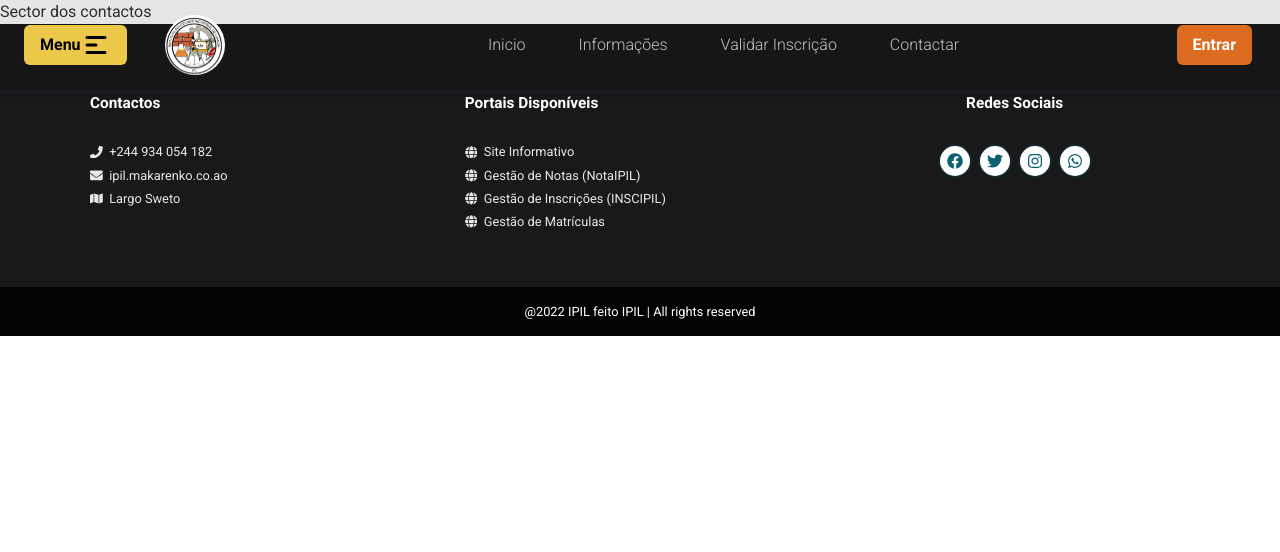
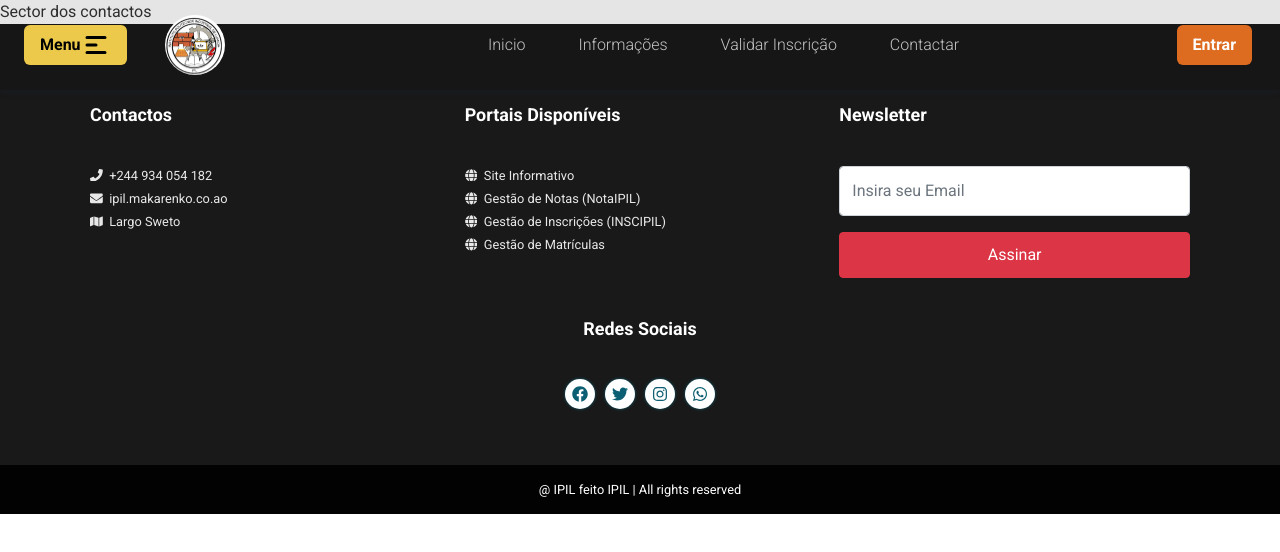
Before and after one commit to pedrodls/insc_ipil_client, a React (Vite) app: page /contacts in a window 1280 px wide. Shown: the top 552 px of the page. Built offline with nearby package versions, Linux system fonts and the light colour scheme.

Commit message:
footer add newsletter elements

```diff
--- a/src/components/footer/Footer.module.scss
+++ b/src/components/footer/Footer.module.scss
@@ -10,14 +10,15 @@
         padding: 40px 20px;
 
         h1 {
-            font-size: 1.2em;
+            font-size: 1.4em;
             font-weight: bold;
-            margin: 30px auto;
+            margin: 40px auto;
         }
 
         ul {
             list-style: none;
             padding: 0;
+
             li {
                 margin-top: 4px;
                 opacity: .9;
@@ -25,18 +26,19 @@
         }
     }
 
-    .contact{
-        ul li a:hover{
+    .contact {
+        ul li a:hover {
             cursor: default;
             opacity: 1;
             color: #fff;
         }
     }
-    .portal{
-        ul li a:hover{
+
+    .portal {
+        ul li a:hover {
             cursor: pointer;
             color: var(--default-orange);
-            text-decoration: underline;
+            transition: all .5s ease-in;
         }
     }
 
@@ -49,12 +51,13 @@
             padding: 15px 0;
         }
     }
-    .socialMedia{
+
+    .socialMedia {
         text-align: center;
-        ul{
+
+        ul {
             justify-content: center;
-        }
-    }
+
             .icons {
                 width: 30px;
                 height: 30px;
@@ -71,13 +74,17 @@
 
             .icons:hover {
                 cursor: pointer;
-        box-shadow: 0px 0px 3px 0px rgba(0,0,0,.9);
+                box-shadow: 0px 0px 3px 0px rgba(0, 0, 0, .9);
                 background: #0D89A4;
                 color: #fff;
                 transform: scale(1.3);
                 transition: all ease-in-out .5s;
             }
         }
+    }
 
-@media (max-width: 991px){
+    .newsletter {
+
     }
+}
+    @media (max-width: 991px) {}
--- a/src/components/footer/Footer.tsx
+++ b/src/components/footer/Footer.tsx
@@ -1,8 +1,17 @@
-import { FaPhone, FaEnvelope, FaMap, FaFacebook, FaWhatsapp, FaInstagram, FaTwitter, FaGlobe } from 'react-icons/fa';
+import { useState } from 'react';
+import { FaPhone, FaEnvelope, FaMap, FaFacebook, FaWhatsapp, FaInstagram, FaTwitter, FaGlobe, FaEnvelopeOpen } from 'react-icons/fa';
 import styles from './Footer.module.scss';
+import { Input, Button } from '../../environments/elements';
 import __VARIABLES__ from '../../environments/variables';
 
 export default function Footer() {
+    const [spinner, setSpinner] = useState(false);
+    const handleChange = (e: any) => {
+
+    }
+    const handleSubmit = async () => {
+
+    }
     return (<>
         <footer className={styles.footer}>
             <div className={`${styles.links} container`}>
@@ -24,7 +33,15 @@ export default function Footer() {
                             <li><a className="d-flex align-items-center"><FaGlobe />&nbsp;&nbsp;Gestão de Matrículas</a></li>
                         </ul>
                     </div>
-                    <div className={`${styles.socialMedia} col-lg-4 col-md-12 col-xs-12`}>
+                    <div className={`${styles.newsletter} col-lg-4 col-md-12 col-xs-12`}>
+                        <h1>Newsletter</h1>
+                        <div>
+                            <Input text="" type="email" name="email" placeholder="Insira seu Email" _class="signup" required={true} handleEvent={handleChange} />
+                            <Button text={spinner ? (<><span className="spinner-border spinner-border-sm" role="status" aria-hidden="true"></span> Aguarde...</>) : 'Assinar'}
+                                type="submit" _class="newsletter" handle={handleSubmit} disabled={spinner} />
+                        </div>
+                    </div>
+                    <div className={`${styles.socialMedia} col-lg-12 col-md-12 col-xs-12`}>
                         <h1>Redes Sociais</h1>
                         <ul className="d-flex">
                             <li className={`${styles.icons}`}><a><FaFacebook /></a></li>
@@ -37,7 +54,7 @@ export default function Footer() {
             </div>
             <div className={styles.assign}>
                 <p>
-                    @2022 IPIL feito IPIL | All rights reserved
+                    @{__VARIABLES__._creation_year_} {__VARIABLES__._institute_short_name_} feito {__VARIABLES__._institute_short_name_} | All rights reserved
                 </p>
             </div>
         </footer>
```
Lines whose indentation alone changed are shown as unchanged.
